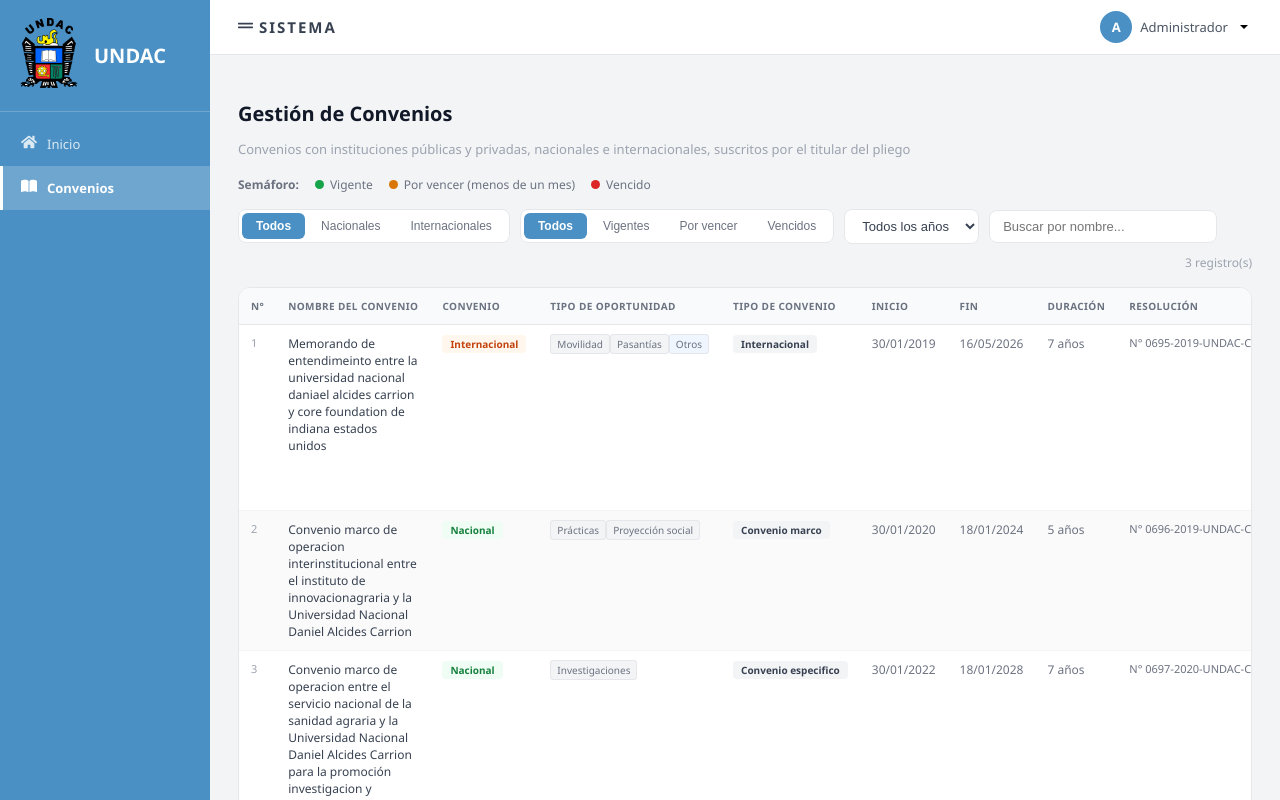
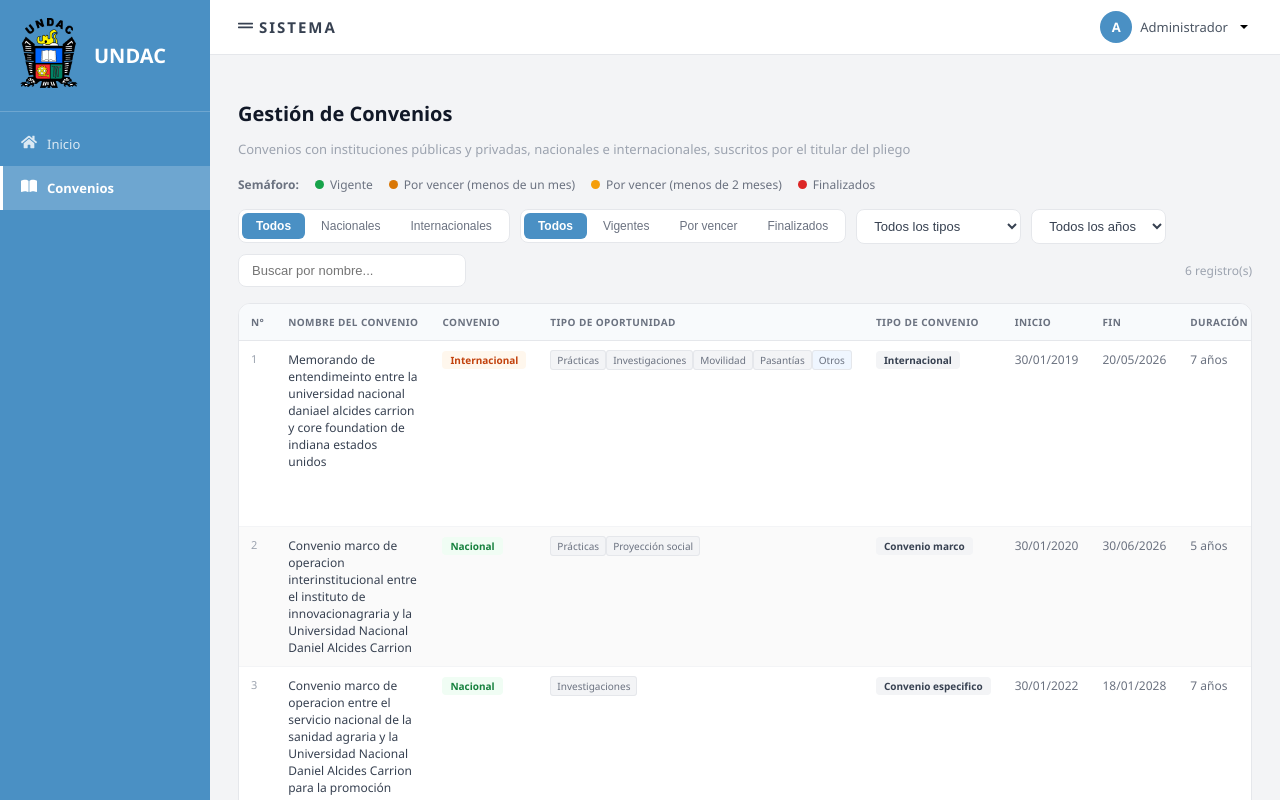
Before and after one commit to BritneyRS/Sistema_Undac, a React (Create React App) app: page / in a window 1280 px wide. Both pictures are taken after a click on the element "Convenios". Built offline with nearby package versions, Linux system fonts and the light colour scheme.

Commit message:
Modificaciones del semaforo parte 1

```diff
--- a/src/data/convenios.js
+++ b/src/data/convenios.js
@@ -3,8 +3,8 @@ export const conveniosData = [
         id:1,
         nombre: "Memorando de entendimeinto entre la universidad nacional daniael alcides carrion y core foundation de indiana estados unidos",
         ambito: "Internacional",
-        practicas:false,
-        investigaciones:false,
+        practicas:true,
+        investigaciones:true,
         proyeccion:false,
         capacitacion:false,
         laboral:false,
@@ -13,7 +13,7 @@ export const conveniosData = [
         Otros:"intercambio cultural",
         tipo:"Internacional",
         inicio:"2019-01-30",
-        fin:"2026-05-16",
+        fin:"2026-05-20",
         duracion: "7 años",
         resolucion: "N° 0695-2019-UNDAC-CU",
         Resultados: "El vicerrector academicos, el vicerector de insvestigacion. La facultad de ingenieria de Minas y la Escuela de Posgrado, a traves del presente convenio vienen ejecutando actividades y proyectos en materia de investigacion",
@@ -27,11 +27,12 @@ export const conveniosData = [
         proyeccion:true,
         capacitacion:false,
         laboral:false,
+        pasantia:false,
         movilidad:false,
         Otros:"",
         tipo:"Convenio marco",
         inicio:"2020-01-30",
-        fin:"2024-01-18",
+        fin:"2026-06-30",
         duracion: "5 años",
         resolucion: "N° 0696-2019-UNDAC-CU",
         Resultados: "",
@@ -45,6 +46,7 @@ export const conveniosData = [
         proyeccion:false,
         capacitacion:false,
         laboral:false,
+        pasantia:false,
         movilidad:false,
         Otros:"",
         tipo:"Convenio especifico",
@@ -54,5 +56,62 @@ export const conveniosData = [
         resolucion: "N° 0697-2020-UNDAC-CU",
         Resultados: "",
     },
+    {
+        id:4,
+        nombre: "Convenio especifico de software pilar de cooperacion interinstitucional entre la Universidad Nacional Daniel Alcides Carrion y la Universidad Nacional del Antiplano Puno",
+        ambito: "Nacional",
+        practicas:false,
+        investigaciones:false,
+        proyeccion:false,
+        capacitacion:false,
+        laboral:false,
+        pasantia:false,
+        movilidad:true,
+        Otros:"",
+        tipo:"Convenio especifico",
+        inicio:"2019-03-26",
+        fin:"2021-03-25",
+        duracion:"2 años",
+        resolucion: "N° 0448-2019-UNDAC-UNDAC-CU",
+        Resultados: "",
+    },
+    {
+        id:5,
+        nombre: "Convenio marco de colaboracion interinstitucional entre la Universidad Nacional Daniel Alcides Carrion  y la Universidad Nacional del Antiplano Puno",
+        ambito: "Nacional",
+        practicas:false,
+        investigaciones:false,
+        proyeccion:false,
+        capacitacion:false,
+        laboral:false,
+        pasantia:false,
+        movilidad:true,
+        Otros:"",
+        tipo:"Convenio marco",
+        inicio:"2019-03-26",
+        fin:"2024-03-25",
+        duracion: "5 años",
+        resolucion: "N° 0371-2019-UNDAC-CU",
+        Resultados: "",
+    },
+    {
+        id:6,
+        nombre: "Convenio marco de cooperacion interinstitucional entre la Universidad San Cristobal de Huamanga y la Universidad Nacional Daniel Alcides Carrion - Cerro de Pasco",
+        ambito: "Nacional",
+        practicas:false,
+        investigaciones:false,
+        proyeccion:false,
+        capacitacion:false,
+        laboral:false,
+        pasantia:false,
+        movilidad:false,
+        Otros:"",
+        tipo:"Convenio marco",
+        inicio:"2019-04-02",
+        fin:"2024-04-01",
+        duracion: "5 años",
+        resolucion: "N° 0675-2019-UNDAC-CU",
+        Resultados: "",
+    },
 
 ]
--- a/src/page/convenios.jsx
+++ b/src/page/convenios.jsx
@@ -17,7 +17,7 @@ const TABS_SEMAFORO = [
   { id: "todos",    label: "Todos",      color: "#4a90c4" },
   { id: "verde",    label: "Vigentes",   color: "#16a34a" },
   { id: "amarillo", label: "Por vencer", color: "#d97706" },
-  { id: "rojo",     label: "Vencidos",   color: "#dc2626" },
+  { id: "rojo",     label: "Finalizados",   color: "#dc2626" },
 ];
 
 /*Extraer años unicos */
@@ -38,12 +38,32 @@ const TABS_AÑOS = [
   })),
 ];
 
+/*Extraer tipos unicos de convenios */
+const obtenerTiposUnicos = () => {
+  const tipos = new Set();
+  conveniosData.forEach((c) => {
+    if (c.tipo) {
+      tipos.add(c.tipo);
+    }
+  });
+  return Array.from(tipos).sort();
+};
+
+const TABS_TIPO = [
+  { id: "todos", label: "Todos los tipos" },
+  ...obtenerTiposUnicos().map((tipo) => ({
+    id: tipo.toLowerCase().replace(/\s+/g, '-'),
+    label: tipo,
+  })),
+];
+
 /*SECCION PRINCIPAL - PRUEBA */
 
 export default function Convenios() {
   const [filtroAmbito,    setFiltroAmbito]    = useState("todos");
   const [filtroSemaforo,  setFiltroSemaforo]  = useState("todos");
   const [filtroAño,       setFiltroAño]       = useState("todos");
+  const [filtroTipo,      setFiltroTipo]      = useState("todos");
   const [busqueda,        setBusqueda]        = useState("");
   const conveniosFiltrados = conveniosData.filter((c) => {
     const ambitoNormalizado = c.ambito?.toLowerCase();
@@ -56,7 +76,12 @@ export default function Convenios() {
     const año = new Date(c.inicio).getFullYear();
     const porAño =
       filtroAño === "todos" || año.toString() === filtroAño;
-    return porAmbito && porSemaforo && porBusqueda && porAño;
+
+    const tipoNormalizado = c.tipo?.toLowerCase().replace(/\s+/g, '-');
+    const porTipo =
+      filtroTipo === "todos" || tipoNormalizado === filtroTipo;
+
+    return porAmbito && porSemaforo && porBusqueda && porAño && porTipo;
   });
   return (
 
@@ -91,7 +116,8 @@ export default function Convenios() {
         {[
           { color: "#16a34a", label: "Vigente" },
           { color: "#d97706", label: "Por vencer (menos de un mes)" },
-          { color: "#dc2626", label: "Vencido" },
+          { color: "#f59e0b", label: "Por vencer (menos de 2 meses)"}, //nuevo
+          { color: "#dc2626", label: "Finalizados" },
         ].map((l) => (
 
           <div
@@ -171,6 +197,25 @@ export default function Convenios() {
         </div>
 
 
+        {/* Filtro tipo de convenio */}
+
+        <div className="filtro-select">
+
+          <select
+            value={filtroTipo}
+            onChange={(e) => setFiltroTipo(e.target.value)}
+            className="select-año"
+          >
+            {TABS_TIPO.map((t) => (
+              <option key={t.id} value={t.id}>
+                {t.label}
+              </option>
+            ))}
+          </select>
+
+        </div>
+
+
         {/* Filtro año */}
 
         <div className="filtro-select">
--- a/src/utils/semaforo.js
+++ b/src/utils/semaforo.js
@@ -10,7 +10,7 @@ export function calcularSemaforo(fechaFin) {
       color: "rojo",
       hex: "#dc2626",
       bg: "#fee2e2",
-      texto: "Vencido",
+      texto: "Finalizado",
       dias: difDias,
     };
   }
@@ -18,8 +18,19 @@ export function calcularSemaforo(fechaFin) {
   if (difDias <= 30) {
     // menos de un mes
     return {
+      color: "naranja",
+      hex: "#d97706",
+      bg: "#fef3c7",
+      texto: `${difDias} días restantes`,
+      dias: difDias,
+    };
+  }
+
+  if (difDias <= 60) {
+    // menos de dos meses
+    return {
       color: "amarillo",
-      hex: "#d97706",
+      hex: "#b3b00c",
       bg: "#fef3c7",
       texto: `${difDias} días restantes`,
       dias: difDias,
```
Also changed, not shown: 1 other file (tests, documents, lock files or other folders).
